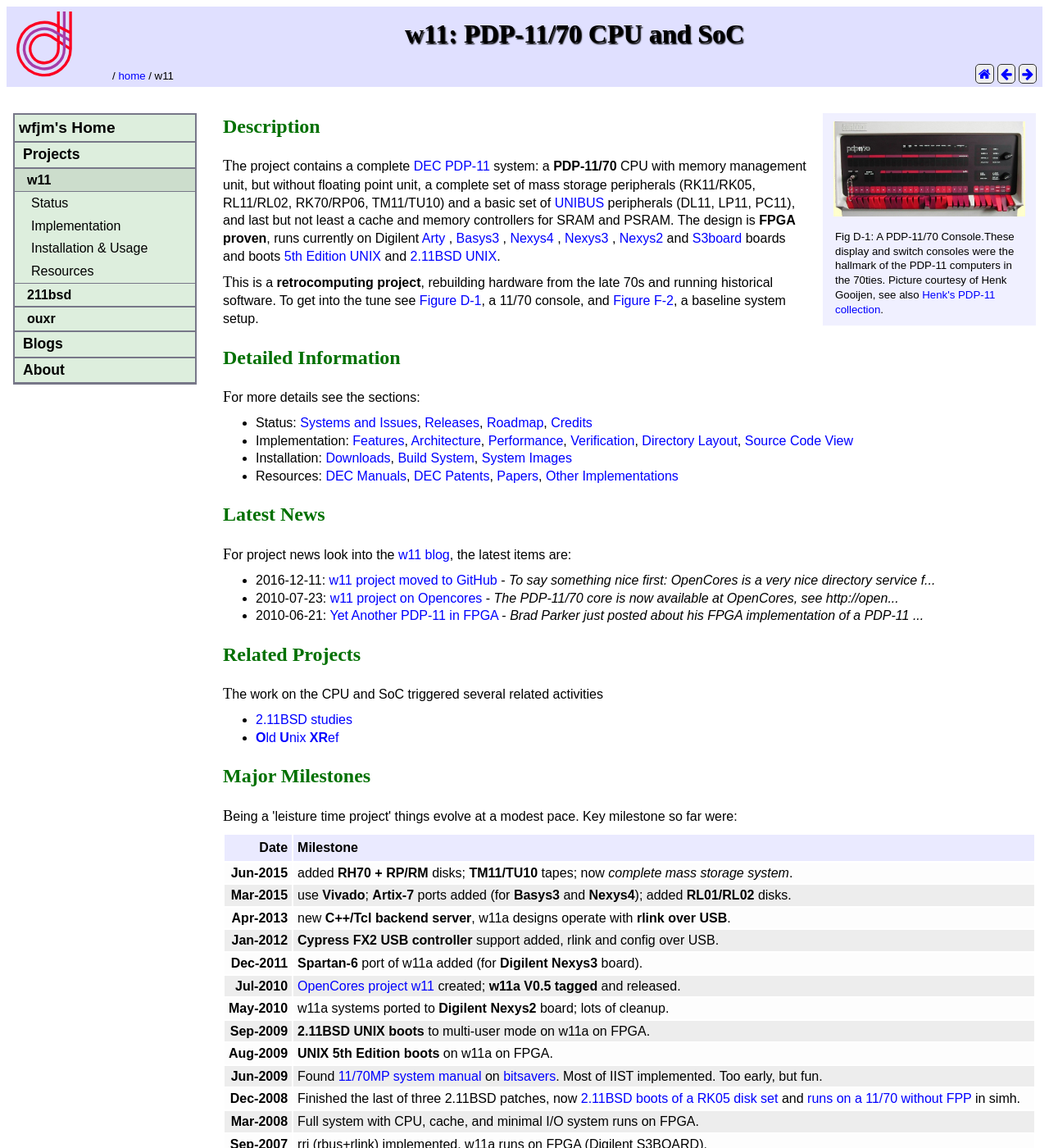
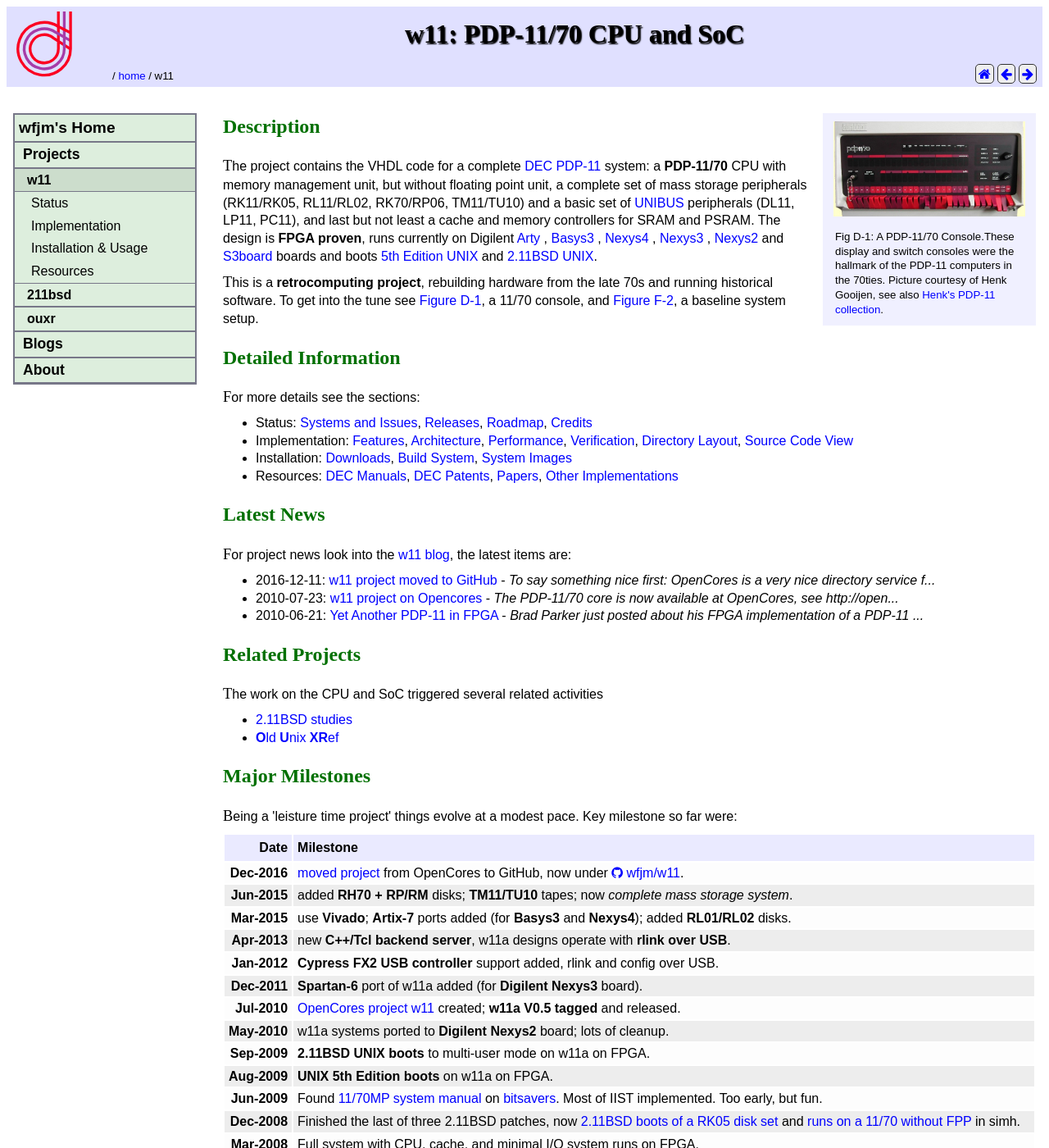
Before and after one commit to wfjm/wfjm.github.io, a Jekyll site: the page built from home/w11/index.html, in a window 1280 px wide and 1400 px high. Shown: the whole window at 82% size. Built offline with Jekyll 4.4.1, drawn with Linux system fonts in a browser that asks for light colours; some of the changed text lies outside the part shown.

Commit message:
update major milestones

```diff
--- a/home/w11/index.html
+++ b/home/w11/index.html
@@ -2,9 +2,14 @@
 title: "w11: PDP-11/70 CPU and SoC"
 #
 my:
-  changedate: 2016-12-10
+  changedate: 2016-12-18
 #
   milestones:
+  - dat: Dec-2016
+    txt: <a href="https://wfjm.github.io/blogs/w11/2016-12-11-w11-moved-to-github.html">
+         moved project</a> from OpenCores to GitHub, now under
+         <a href="https://github.com/wfjm/w11">
+           <i class="fa fa-github"></i> wfjm/w11</a>.
   - dat: Jun-2015
     txt: added <b>RH70 + RP/RM</b> disks; <b>TM11/TU10</b> tapes;
          now <i>complete mass storage system</i>.
@@ -35,9 +40,9 @@
          Most of IIST implemented. Too early, but fun.
   - dat: Dec-2008
     txt: Finished the last of three 2.11BSD patches, now
-         <a href="https://web.archive.org/web/20141018182505/http://www.classiccmp.org/pipermail/cctech/2009-January/062011.html">
+         <a href="https://wfjm.github.io/blogs/211bsd/2009-01-04-patch-446+447.html">
          2.11BSD boots of a RK05 disk set</a> and
-         <a href="https://web.archive.org/web/20141018182505/http://www.classiccmp.org/pipermail/cctech/2007-January/032518.html">
+         <a href="https://wfjm.github.io/blogs/211bsd/2007-01-03-patch-445.html">
          runs on a 11/70 without FPP</a> in simh.
   - dat: Mar-2008
     txt: Full system with CPU, cache, and minimal I/O system runs on FPGA.
@@ -73,7 +78,7 @@
 <h2 id="h_description">Description</h2>
 
 <p>
-The project contains a complete
+The project contains the VHDL code for a complete
 <a href="https://en.wikipedia.org/wiki/Digital_Equipment_Corporation">DEC</a>
 <a href="https://en.wikipedia.org/wiki/PDP-11">PDP-11</a>
 system: a <b>PDP-11/70</b> CPU with memory management unit, but without
```
